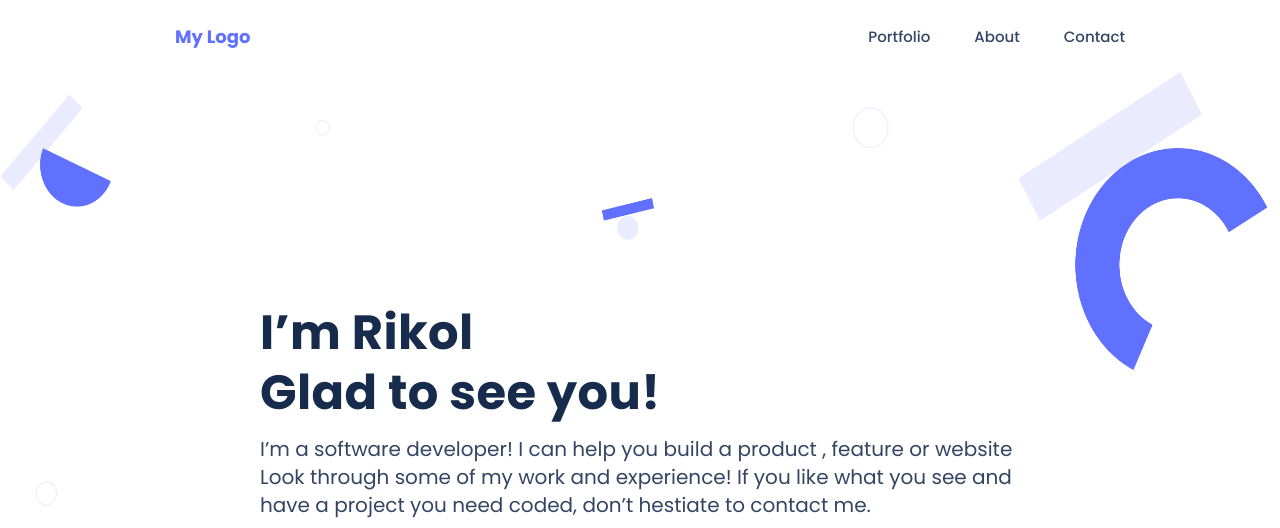
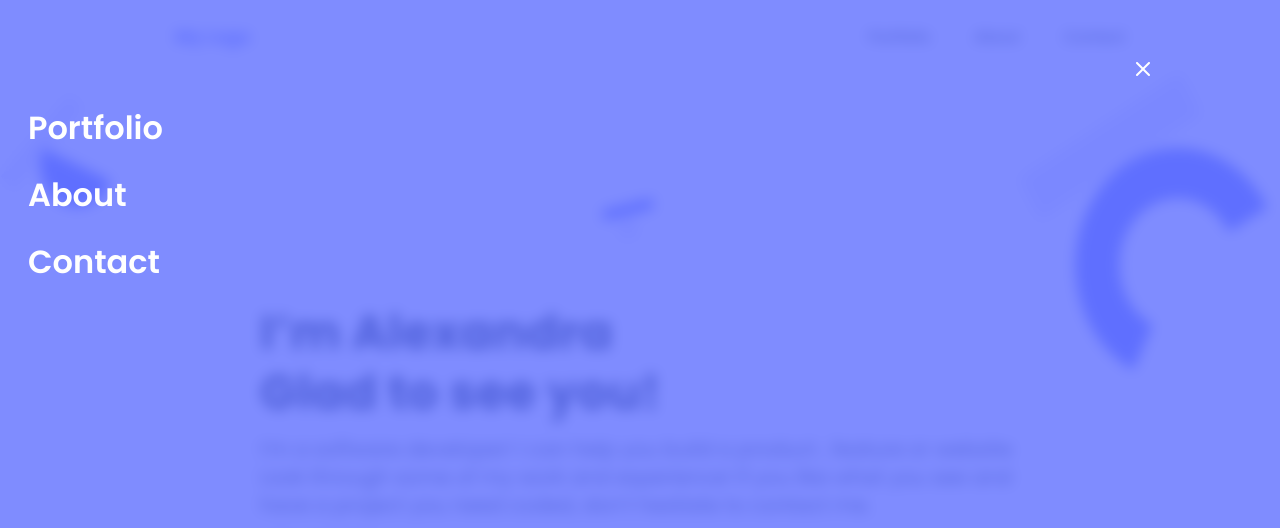
Before and after one commit to Rikol137/Responsive-Web, a plain HTML site: page index.html in a window 1280 px wide. Shown: the top 528 px of the page. Drawn offline with Linux system fonts and the light colour scheme.

Commit message:
Pair Programming Update HTML, CSS & Images

```diff
--- a/index.html
+++ b/index.html
@@ -1,5 +1,5 @@
-<!DOCTYPE html>
 <html lang="en">
+
 <head>
     <meta charset="UTF-8">
     <meta http-equiv="X-UA-Compatible" content="IE=edge">
@@ -13,16 +13,23 @@
         <h3 id="logo" class="content-padding"><a href="#intro">My Logo</a></h3>
         <nav id="navbar">
             <ul>
-                    <li class="content-padding web"><a href="#">Portfolio</a></li>
-                    <li class="content-padding web"><a href="#">About</a></li>
-                    <li class="content-padding web"><a href="#">Contact</a></li>
+                <li class="content-padding web"><a href="#works">Portfolio</a></li>
+                <li class="content-padding web"><a href="#about-myself">About</a></li>
+                <li class="content-padding web"><a href="#contact-form">Contact</a></li>
                 <li class="content-padding mobile"><a href="#"><img src="images/menu-icon.png" alt="menu"></a></li>
             </ul>
         </nav>
-
+        <div class="mobile-menu">
+            <img src="images/cross.svg" alt="cross">
+            <ul>
+                <li class=""><a href="#works">Portfolio</a></li>
+                <li class=""><a href="#about-myself">About</a></li>
+                <li class=""><a href="#contact-form">Contact</a></li>
+            </ul>
+        </div>
     </header>
     <section id="headline" class="presentation">
-            <h1>I’m Rikol <br>Glad to see you!</h1>
+        <h1>I’m Alexandra <br>Glad to see you!</h1>
         <p>I’m a software developer! I can help you build a product , feature or website Look through some of my
             work and experience! If you like what you see and have a project you need coded, don’t hestiate to
             contact me.</p>
@@ -215,4 +222,5 @@
 
     </footer>
 </body>
+
 </html>
--- a/style.css
+++ b/style.css
@@ -53,11 +53,11 @@ body {
 
 @keyframes rotatetext {
   0% {
-    transform: rotate(-180deg);
+    transform: rotate(0deg);
   }
 
   100% {
-    transform: rotate(180deg);
+    transform: rotate(-360deg);
   }
 }
 
@@ -85,6 +85,39 @@ body {
   display: none;
 }
 
+.mobile-menu {
+  position: fixed;
+  top: 0;
+  left: 0;
+  width: 100%;
+  height: 100vh;
+  background-color: rgba(96, 112, 255, 0.8);
+  backdrop-filter: blur(7px);
+}
+
+.mobile-menu img {
+  position: absolute;
+  top: 62px;
+  right: 10.13%;
+}
+
+.mobile-menu ul {
+  display: flex;
+  flex-direction: column;
+  gap: 23px;
+  list-style-type: none;
+  position: absolute;
+  top: 106px;
+  left: 28px;
+}
+
+.mobile-menu ul li a {
+  text-decoration: none;
+  color: #fff;
+  font-weight: 600;
+  font-size: 32px;
+  line-height: 44px;
+}
 /* Headline section */
 
 .presentation {
@@ -201,6 +234,10 @@ body {
   float: left;
 }
 
+.categories .tag:hover {
+  transform: scale(1.2);
+}
+
 /* Button implementation */
 .btn {
   padding: 12px;
@@ -210,6 +247,7 @@ body {
   border-radius: 8px;
   font-size: 17px;
   cursor: pointer;
+  transition: ease-in-out 1s;
 }
 
 .btn:hover {
@@ -285,6 +323,10 @@ body {
   height: 67px;
 }
 
+.skill-detail li:hover {
+  transform: scale(1.2);
+}
+
 .skill-detail li img {
   padding: 12px;
 }
@@ -356,6 +398,11 @@ footer {
   font-size: 15px;
 }
 
+.form-container input:hover,
+.form-container textarea:hover {
+  transform: translateX(20px);
+}
+
 ::placeholder {
   color: #b3bac5;
 }
@@ -417,6 +464,10 @@ footer {
     align-self: center;
     width: 100%;
     min-width: 50%;
+  }
+
+  .card img.snapshot:hover {
+    transform: scale(1.1);
   }
 
   .card .right {
```
Also changed, not shown: images/cross.svg (added). Lines whose indentation alone changed are shown as unchanged.
